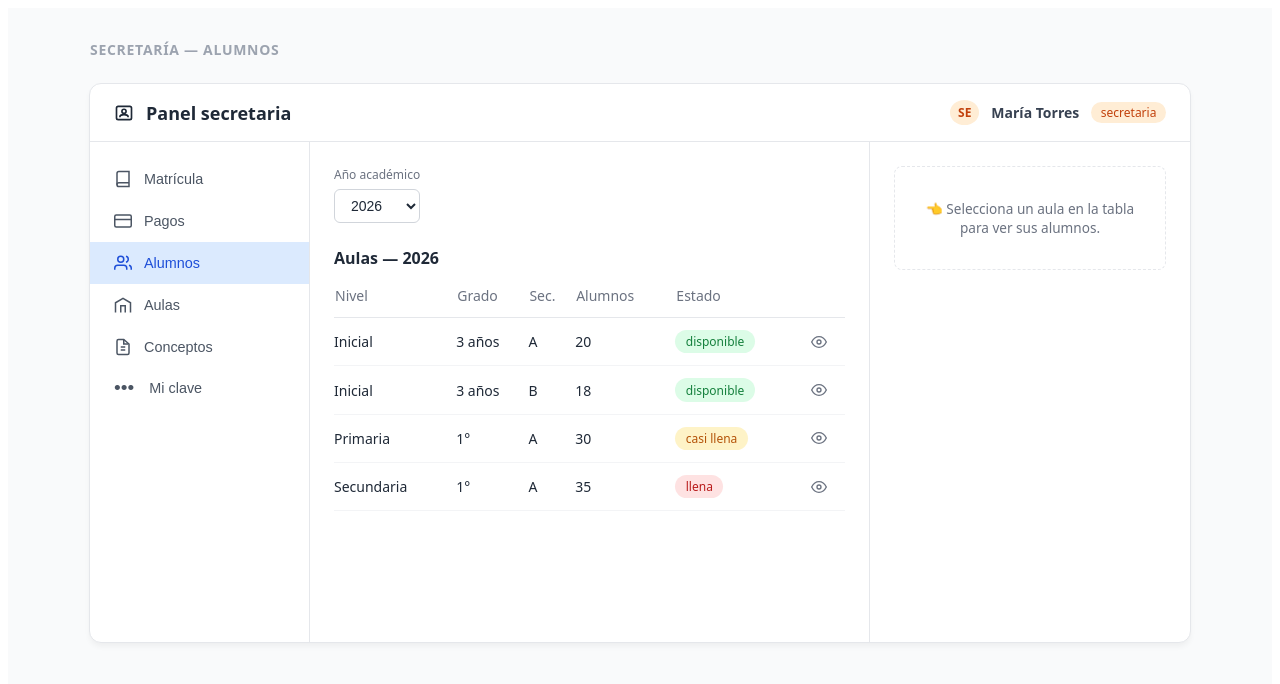
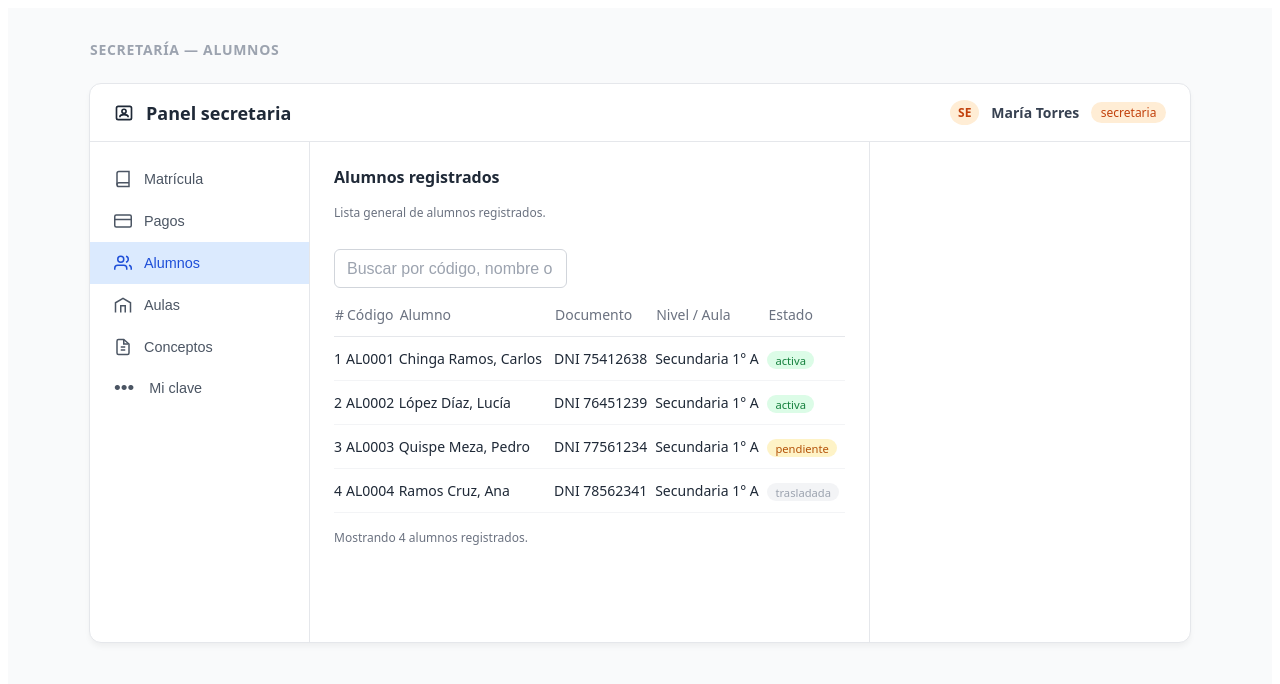
Before and after one commit to tiben10/front-end, a React (Vite) app: page /secretaria-dashboard in a window 1280 px wide. Both pictures are taken after a click on the button "Alumnos". Shown: the top 684 px of the page. Built offline with nearby package versions, Linux system fonts and the light colour scheme.

Commit message:
Implementando listado general de alumnos

```diff
--- a/src/pages/SecretariaUserDashboard.jsx
+++ b/src/pages/SecretariaUserDashboard.jsx
@@ -50,6 +50,12 @@ const mockAlumnosPorAula = {
         { n: 4, nombre: 'Vera Chumpitaz, Diana', matricula: 'trasladada', aud: 'sec02' }
     ]
 };
+const mockAlumnosGeneral = [
+    { id: 1, codigo: 'AL0001', documento: '75412638', tipoDoc: 'DNI', nombres: 'Carlos', apPaterno: 'Chinga', apMaterno: 'Ramos', nivel: 'Secundaria', grado: '1° A', estado: 'activa' },
+    { id: 2, codigo: 'AL0002', documento: '76451239', tipoDoc: 'DNI', nombres: 'Lucía', apPaterno: 'López', apMaterno: 'Díaz', nivel: 'Secundaria', grado: '1° A', estado: 'activa' },
+    { id: 3, codigo: 'AL0003', documento: '77561234', tipoDoc: 'DNI', nombres: 'Pedro', apPaterno: 'Quispe', apMaterno: 'Meza', nivel: 'Secundaria', grado: '1° A', estado: 'pendiente' },
+    { id: 4, codigo: 'AL0004', documento: '78562341', tipoDoc: 'DNI', nombres: 'Ana', apPaterno: 'Ramos', apMaterno: 'Cruz', nivel: 'Secundaria', grado: '1° A', estado: 'trasladada' }
+];
 
 // --- Iconos (SVG en línea, estilo consistente con el resto del panel) ---
 
@@ -178,6 +184,8 @@ const SecretariaUserDashboard = () => {
     // --- Alumnos (solo en memoria): selección de aula para ver sus alumnos guardados ---
     const [anioAlumnos, setAnioAlumnos] = useState('2026');
     const [selectedAulaAlumnosId, setSelectedAulaAlumnosId] = useState(null);
+    const [alumnosGeneral] = useState(mockAlumnosGeneral);
+const [busquedaAlumno, setBusquedaAlumno] = useState('');
 
     // --- Cambiar mi clave (solo en memoria) ---
     const [claveActual, setClaveActual] = useState('');
@@ -308,6 +316,12 @@ const SecretariaUserDashboard = () => {
     const aulasParaAlumnos = aulas.filter(a => a.anio === anioAlumnos && a.estado !== 'eliminada');
     const selectedAulaAlumnos = aulas.find(a => a.id === selectedAulaAlumnosId) || null;
     const alumnosDeAulaSeleccionada = selectedAulaAlumnos ? (alumnosPorAula[selectedAulaAlumnos.id] || []) : [];
+    const alumnosFiltradosGeneral = alumnosGeneral.filter((alumno) => {
+    const texto =
+        `${alumno.codigo} ${alumno.nombres} ${alumno.apPaterno} ${alumno.apMaterno} ${alumno.documento}`.toLowerCase();
+
+    return texto.includes(busquedaAlumno.toLowerCase());
+});
 
     // Valida y crea una nueva aula (solo en memoria). Respeta la Unique Key compuesta: Año + Nivel + Grado + Sección
     const crearAula = (e) => {
@@ -1027,125 +1041,65 @@ const SecretariaUserDashboard = () => {
                             </aside>
                         </>
                     ) : activeTab === 'alumnos' ? (
-                        <>
-                            <main className="dash-content">
-                                <div className="filters-row">
-                                    <div className="filter-group">
-                                        <label>Año académico</label>
-                                        <select
-                                            className="filter-select"
-                                            value={anioAlumnos}
-                                            onChange={(e) => setAnioAlumnos(e.target.value)}
-                                        >
-                                            <option value="2026">2026</option>
-                                            <option value="2025">2025</option>
-                                            <option value="2024">2024</option>
-                                        </select>
-                                    </div>
-                                </div>
-
-                                <h3 className="section-title">Aulas — {anioAlumnos}</h3>
-
-                                {aulasParaAlumnos.length === 0 ? (
-                                    <p style={{ fontSize: '0.85rem', color: '#6b7280' }}>No hay aulas registradas para el año {anioAlumnos}.</p>
-                                ) : (
+    <main className="dash-content" style={{ flex: 1 }}>
+        <div style={{ display: 'flex', justifyContent: 'space-between', alignItems: 'center', marginBottom: '1rem' }}>
+            <div>
+                <h3 className="section-title">Alumnos registrados</h3>
+                <p className="table-footer-note">
+                    Lista general de alumnos registrados.
+                </p>
+            </div>
+        </div>
+
+        <input
+            type="text"
+            className="readonly-input"
+            placeholder="Buscar por código, nombre o documento..."
+            value={busquedaAlumno}
+            onChange={(e) => setBusquedaAlumno(e.target.value)}
+            style={{ marginBottom: '1rem', maxWidth: '420px' }}
+        />
+
         <table className="users-table">
             <thead>
                 <tr>
-                                                <th>Nivel</th>
-                                                <th>Grado</th>
-                                                <th>Sec.</th>
-                                                <th>Alumnos</th>
+                    <th>#</th>
+                    <th>Código</th>
+                    <th>Alumno</th>
+                    <th>Documento</th>
+                    <th>Nivel / Aula</th>
                     <th>Estado</th>
-                                                <th></th>
                 </tr>
             </thead>
+
             <tbody>
-                                            {aulasParaAlumnos.map((aula) => {
-                                                const info = estadoInfo(aula.estado);
-                                                const isSelected = selectedAulaAlumnosId === aula.id;
-
-                                                return (
-                                                    <tr
-                                                        key={aula.id}
-                                                        className={`clickable-row ${isSelected ? 'selected-row-aula' : ''}`}
-                                                        onClick={() => setSelectedAulaAlumnosId(aula.id)}
-                                                    >
-                                                        <td>{aula.nivel}</td>
-                                                        <td>{aula.grado}</td>
-                                                        <td>{aula.seccion}</td>
-                                                        <td>{aula.alumnos}</td>
+                {alumnosFiltradosGeneral.map((alumno, index) => (
+                    <tr key={alumno.id}>
+                        <td>{index + 1}</td>
+                        <td>{alumno.codigo}</td>
                         <td>
-                                                            <span className={`estado-badge ${info.badgeClass}`}>{info.label}</span>
-                                                        </td>
-                                                        <td className="action-cell">
-                                                            <button
-                                                                className="eye-btn"
-                                                                title="Ver alumnos"
-                                                                onClick={(e) => {
-                                                                    e.stopPropagation();
-                                                                    setSelectedAulaAlumnosId(aula.id);
-                                                                }}
-                                                            >
-                                                                <IconEye />
-                                                            </button>
-                                                        </td>
-                                                    </tr>
-                                                );
-                                            })}
-                                        </tbody>
-                                    </table>
-                                )}
-                            </main>
-
-                            <aside className="dash-permissions">
-                                {!selectedAulaAlumnos ? (
-                                    <div className="empty-aula-detail">
-                                        👈 Selecciona un aula en la tabla para ver sus alumnos.
-                                    </div>
-                                ) : (
-                                    <>
-                                        <div className="aula-detail-header">
-                                            <h3 className="aula-detail-title">
-                                                {selectedAulaAlumnos.nivel} {selectedAulaAlumnos.grado} {selectedAulaAlumnos.seccion} — alumnos {anioAlumnos}
-                                            </h3>
-                                            <span className={`aula-cupo-badge ${estadoInfo(selectedAulaAlumnos.estado).badgeClass}`}>
-                                                {selectedAulaAlumnos.alumnos}/{selectedAulaAlumnos.cupo}
+                            {alumno.apPaterno} {alumno.apMaterno}, {alumno.nombres}
+                        </td>
+                        <td>
+                            {alumno.tipoDoc} {alumno.documento}
+                        </td>
+                        <td>
+                            {alumno.nivel} {alumno.grado}
+                        </td>
+                        <td>
+                            <span className={`matric-badge ${matriculaBadgeClass(alumno.estado)}`}>
+                                {alumno.estado}
                             </span>
-                                        </div>
-
-                                        {alumnosDeAulaSeleccionada.length === 0 ? (
-                                            <p style={{ fontSize: '0.85rem', color: '#6b7280' }}>Aún no hay alumnos matriculados en esta aula.</p>
-                                        ) : (
-                                            <table className="alumnos-mini-table">
-                                                <thead>
-                                                    <tr>
-                                                        <th>#</th>
-                                                        <th>Apellidos y nombre</th>
-                                                        <th>Matríc.</th>
-                                                        <th>Aud.</th>
-                                                    </tr>
-                                                </thead>
-                                                <tbody>
-                                                    {alumnosDeAulaSeleccionada.map((al) => (
-                                                        <tr key={al.n}>
-                                                            <td>{al.n}</td>
-                                                            <td>{al.nombre}</td>
-                                                            <td>
-                                                                <span className={`matric-badge ${matriculaBadgeClass(al.matricula)}`}>
-                                                                    {al.matricula}
-                                                                </span>
-                                                            </td>
-                                                            <td className="aud-text">{al.aud}</td>
+                        </td>
                     </tr>
                 ))}
             </tbody>
         </table>
-                                        )}
-                                    </>
-                                )}
-                            </aside>
-                        </>
+
+        <p className="table-footer-note">
+            Mostrando {alumnosFiltradosGeneral.length} alumnos registrados.
+        </p>
+    </main>
                     ) : activeTab === 'aulas' ? (
                         <>
                             <main className="dash-content">
```
Lines whose indentation alone changed are shown as unchanged.
